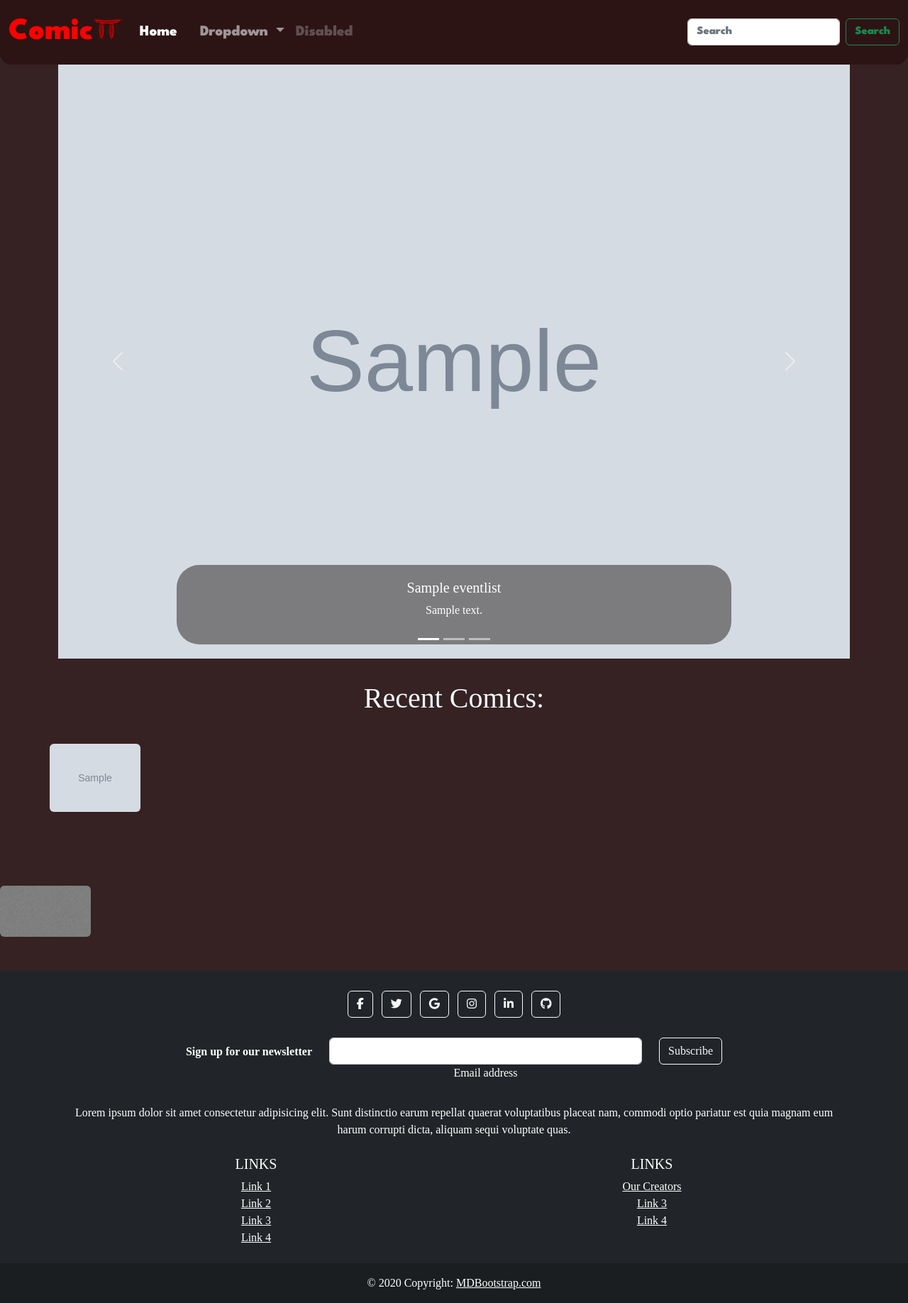
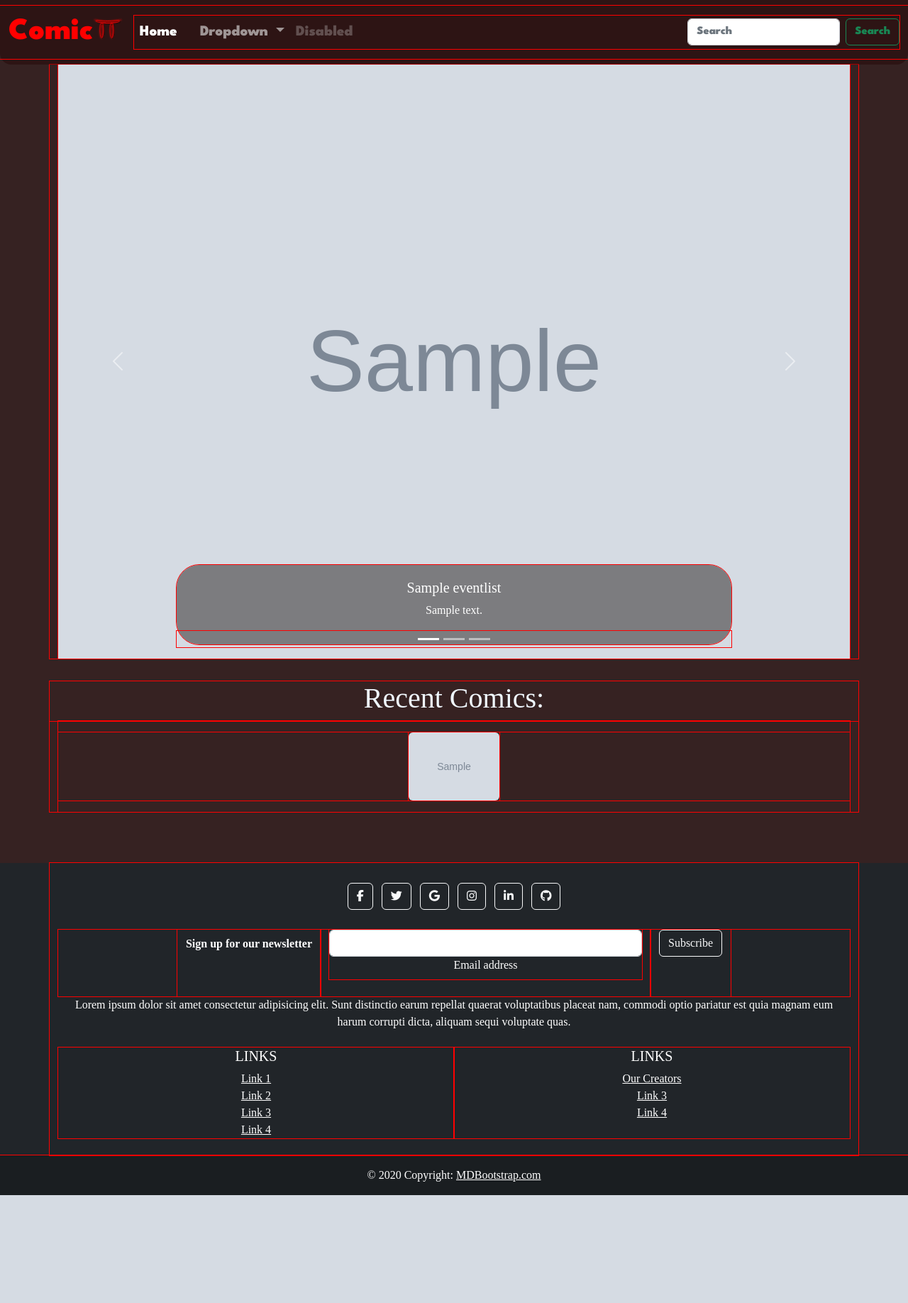
Before and after one commit to Vignaraj-pai/ComicPi, a Django app: template gamepi/home/templates/home/index.html in a window 1280 px wide. Shown: the whole page at 71% size. After the commit the page ends 1684 px from the top, so only its background shows below. Run offline with Django 4.2, Linux system fonts and the light colour scheme; the template is opened without the code that fills it: most values are stand-ins (such as "Sample title", 1, 10 or a date in 2020); grey boxes marked "Sample" are stand-in pictures; some libraries are stand-ins or nearby versions.

Commit message:
Fixed the comic grid bug

```diff
--- a/gamepi/home/static/styles.css
+++ b/gamepi/home/static/styles.css
@@ -1,3 +1,7 @@
+div {
+  outline: 1px solid red;
+}
+
 .navbar {
   font-family: 'League Spartan', sans-serif;
   font-size: 1.3rem;
@@ -46,12 +50,13 @@ body {
 }
 
 div.imagetiles div.col-lg-3.col-md-3.col-sm-3.col-xs-6{
-  padding: 0px;
+  margin-top: 2rem;
 }
 
 
 .image {
   position: relative;
+  margin:auto;
   width: 8rem;
   transition: 0.25s
 }
@@ -65,26 +70,30 @@ div.imagetiles div.col-lg-3.col-md-3.col-sm-3.col-xs-6{
   position: absolute;
   top: 0;
   left: 0;
+  text-align: center;
   width: 100%;
   height: 100%;
-  background: rgba(0, 0, 0, 0.6);
   color: #FFFFFF;
+  background-color: rgba(0, 0, 0, 0.6);
   display: flex;
   flex-direction: column;
   align-items: center;
   justify-content: center;
   opacity: 0;
   transition: opacity 0.25s;
+  backdrop-filter: blur(3px);
+  cursor: pointer;
+}
+
+.image:hover {
+  scale: 1.2;
 }
 
 .img__overlay:hover{
   opacity: 1;
 }
 
-.image:hover {
-  position: relative;
-  width: 12rem;
-}
+
 .image__title{
   font-size: 1.5rem;
   font-weight: bold;
--- a/gamepi/home/templates/home/index.html
+++ b/gamepi/home/templates/home/index.html
@@ -6,6 +6,7 @@
     <meta name="viewport" content="width=device-width, initial-scale=1">
     <title>Game &pi;</title>
     <script src="https://kit.fontawesome.com/b9e056bab1.js" crossorigin="anonymous"></script>
+    <script src="{% static 'script.js' %}"></script>
     <link href="https://cdn.jsdelivr.net/npm/bootstrap@5.2.2/dist/css/bootstrap.min.css" rel="stylesheet" integrity="sha384-Zenh87qX5JnK2Jl0vWa8Ck2rdkQ2Bzep5IDxbcnCeuOxjzrPF/et3URy9Bv1WTRi" crossorigin="anonymous">
   </head>
   <link rel="stylesheet" href="{% static 'styles.css' %}">
@@ -86,38 +87,28 @@
     <div class="row">
       <h1 style="color:aliceblue;">Recent Comics: </h1>
     </div>
-    <div class="row imagetiles">
-      {% for title, issue, img in comiclist %}
-      <div class="col-lg-3 col-md-3 col-sm-3 col-xs-6 ">
+    <div class="row imagetiles w-100" style="margin: auto;">
+      {% for title, url, img in comiclist %}
+      <div class="col text-center" style="margin-top: 1rem; margin-bottom: 1rem;">
+            <a href="{{url}}" target="_blank" data-toggle="modal" data-target="#exampleModalCenter">
               <div class="image">
-            <img class="image__img rounded" src="{{img}}" alt="comic" style="margin-top: 2rem">
+                <img class="image__img rounded img-responsive center-block" src="{{img}}" alt="comic">
                 <div class="img__overlay" style="color: #FFFFFF;">
                   <div class="image__title">{{title}}</div>
                   <p class="image__desc">
-                test - text
+                    BUY
                   </p>
                 </div>
               </div>
+            </a>
       </div>
       {% endfor %}
     </div>
   </div>
 
-  <br>
-  <br>
-  <br>
 
-  <div class="image">
-    <img class="image__img rounded" src="../../static/placeholder.jpg" alt="comic" style=" margin-top: 2rem">
-    <div class="img__overlay" style="color: #FFFFFF;">
-      <div class="image__title">titel</div>
-      <p class="image__desc">
-        test - text
-      </p>
-    </div>
-  </div>
+  <br><br><br>
 
-  <br><br>
   <!-- Footer -->
 <footer class="bg-dark text-center text-white">
   <!-- Grid container -->
```
Also changed, not shown: gamepi/home/views.py (+7 -7 lines). Lines whose indentation alone changed are shown as unchanged.
